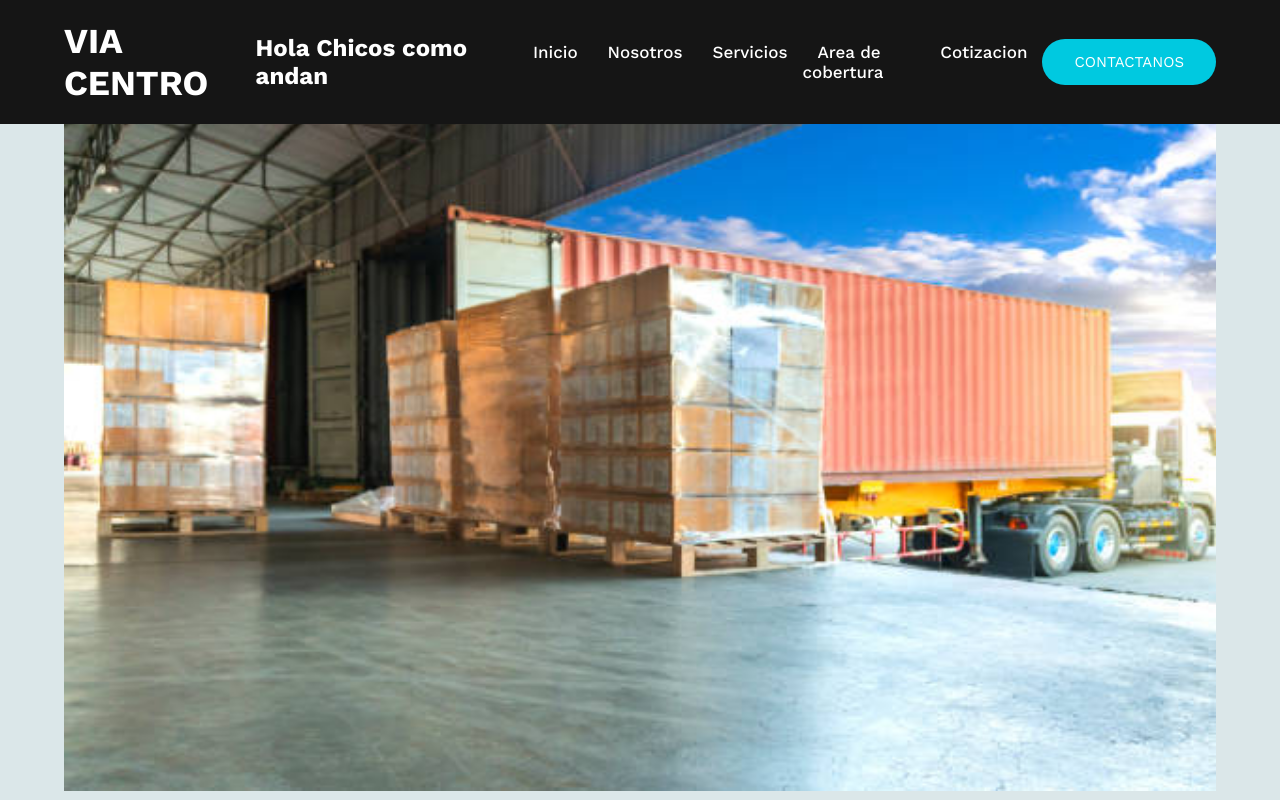
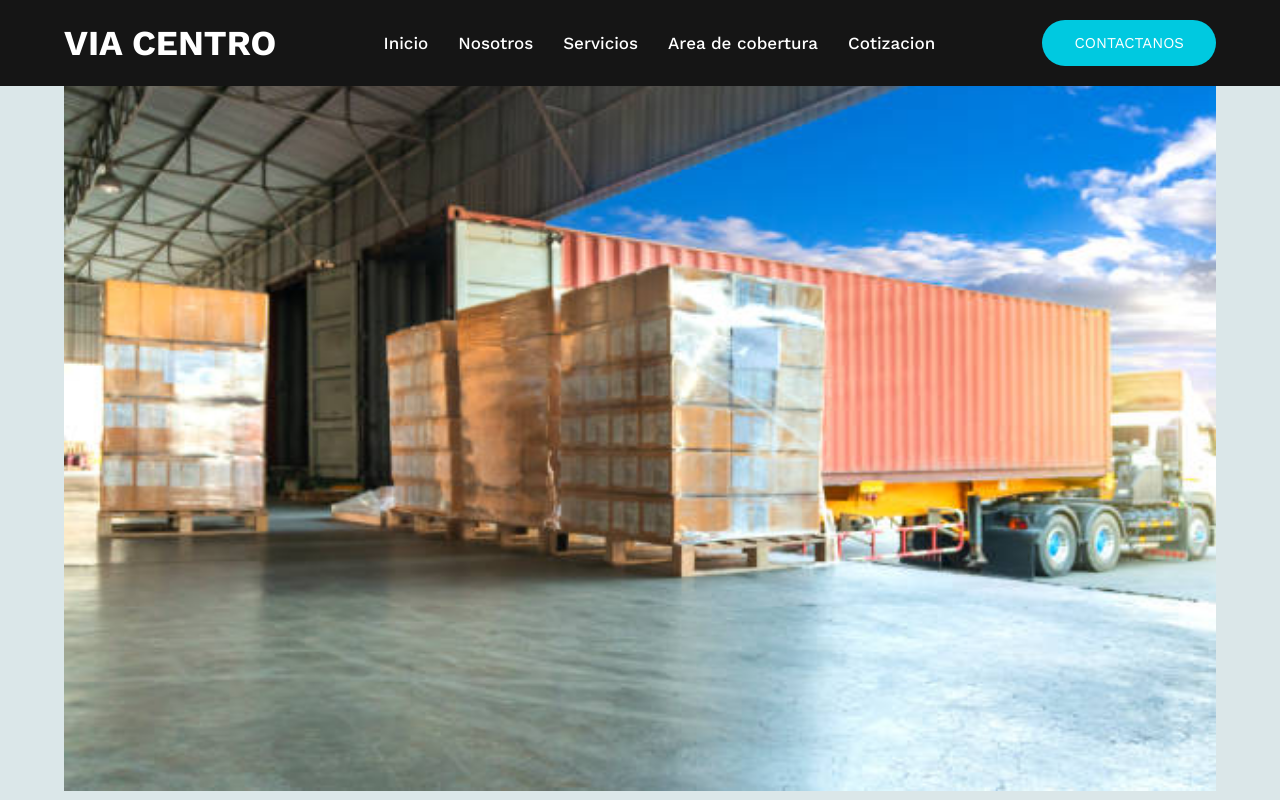
Before and after one commit to daytoccoli/viacentro, a plain HTML site: page index.html in a window 1280 px wide. Drawn offline with nearby package versions, Linux system fonts and the light colour scheme.

Commit message:
ultimaactualizacion1

```diff
--- a/index.html
+++ b/index.html
@@ -12,7 +12,7 @@
 <body>
     <nav>
         <a href="#" class="logo">VIA CENTRO</a>
-        <h1> Hola Chicos como andan</h1>
+
         <div class="bx bx-menu" id="menu-icon"></div>
 
         <ul class="nav-list">
```
